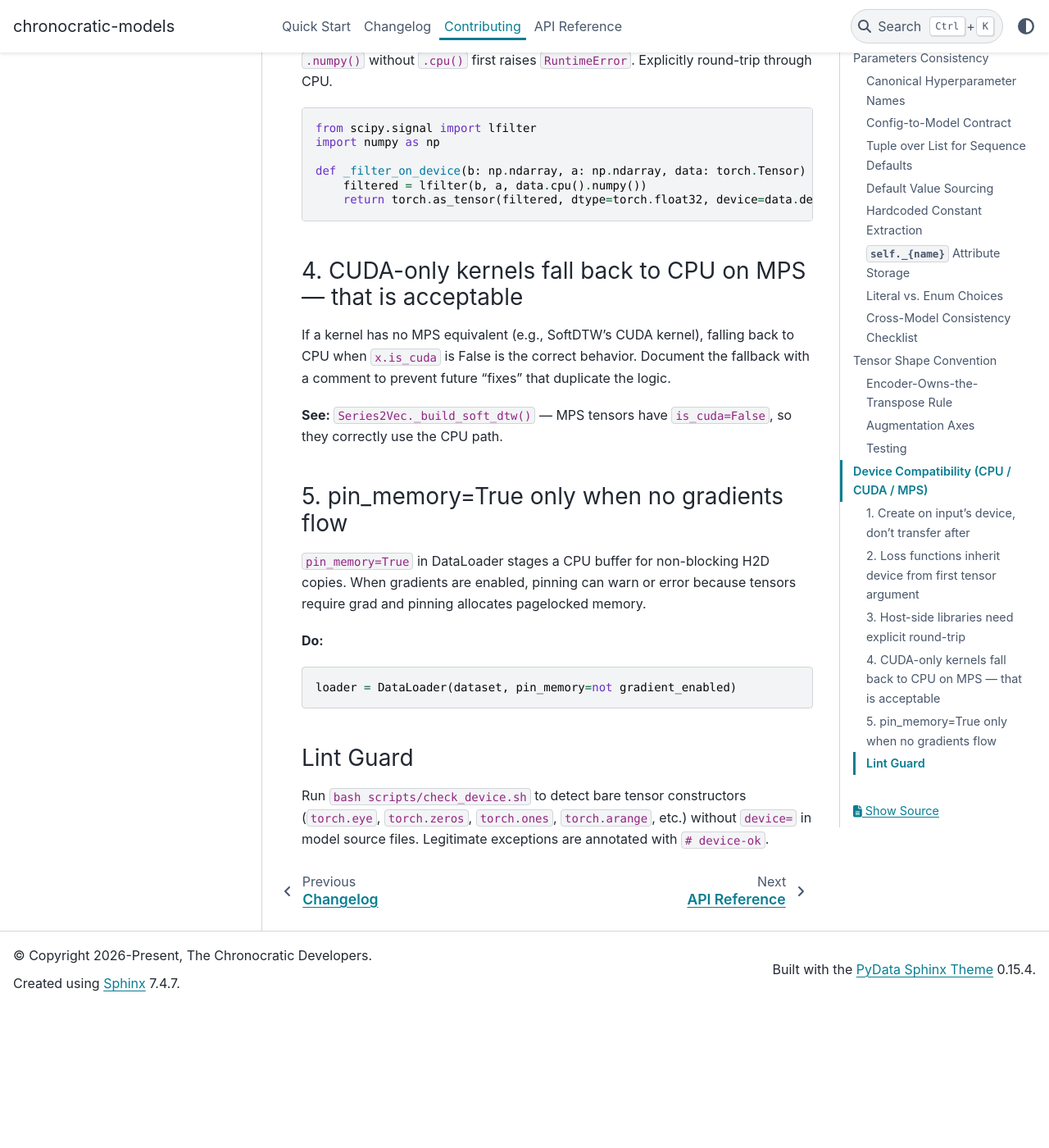
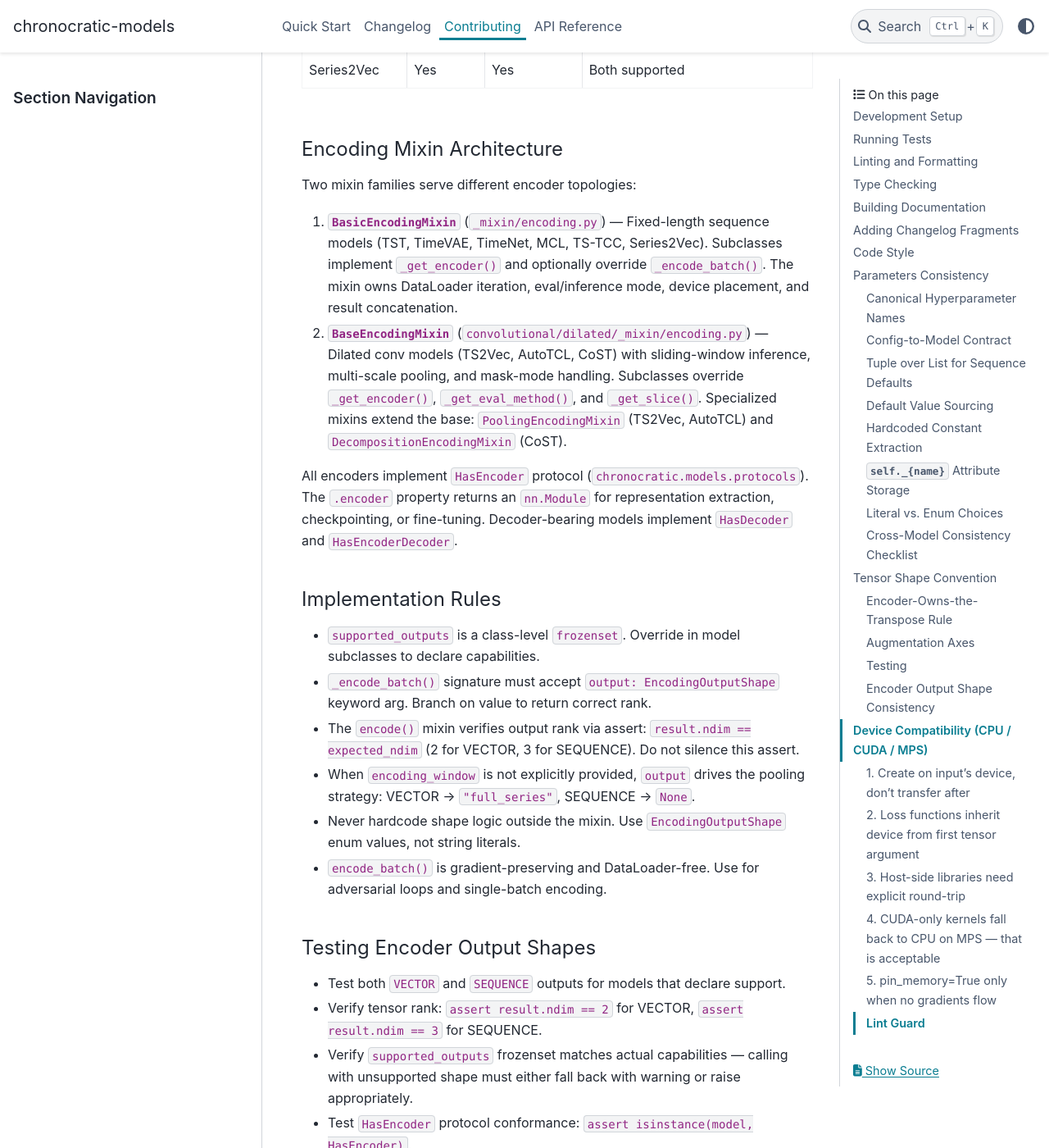
Before and after one commit to chronocratic/chronocratic-models, a Sphinx documentation site: the page built from docs/contributing.md, in a window 1280 px wide and 1400 px high, scrolled down 8980 px. Shown: the whole window at 82% size. Built offline with Sphinx 7.4.7 and the PyData theme 0.15.4, drawn with Linux system fonts in a browser that asks for light colours; the version number could not be read and is left out; before the commit the page ends 10208 px from its top, so only the background shows below that; some of the changed text lies outside the part shown.

Commit message:
docs(contributing): add encoder output shape consistency guide
Add EncodingOutputShape enum documentation, model support matrix,
mixin architecture, implementation rules, and testing guidelines.

```diff
--- a/docs/contributing.md
+++ b/docs/contributing.md
@@ -272,6 +272,59 @@ Augmentation primitives (Scaling, Permutation) operate on the raw `(B, T, C)` da
 
 Always use **asymmetric shapes** (`T != C`) in encoder tests to catch transpose regressions. For example, `torch.randn(4, 50, 3)` for `(B, T, C)` with `T=50` and `C=3` will crash if the encoder drops its transpose, because Conv1d would see 50 channels instead of 3.
 
+### Encoder Output Shape Consistency
+
+All models expose a uniform `encode()` API via encoding mixins. The output shape is controlled by `EncodingOutputShape` (`VECTOR` | `SEQUENCE`), defined in `chronocratic.models.enums.encoding`.
+
+- **`VECTOR`** (`"vector"`): Returns 2-D tensor `(N, D)` — one representation per sample.
+- **`SEQUENCE`** (`"sequence"`): Returns 3-D tensor `(N, T, D)` — one representation per timestep.
+
+The mixin `encode()` and `encode_batch()` methods accept an `output: EncodingOutputShape = EncodingOutputShape.VECTOR` keyword argument. Models that natively produce `(N, T, D)` apply their default reduction (last-step, mean-pool, global average pooling) when `VECTOR` is requested. Models that natively produce flat vectors return a length-1 sequence when `SEQUENCE` is requested.
+
+Each model class declares `supported_outputs: frozenset[EncodingOutputShape]` as a class attribute. This frozenset documents which output shapes the model supports natively without fallback warnings.
+
+#### Model Support Matrix
+
+| Model | VECTOR | SEQUENCE | Notes |
+|---|---|---|---|
+| TS2Vec | Yes | Yes | Both via pooling |
+| CoST | Yes | Yes | Both via feature concatenation |
+| MCL | Yes | No | VECTOR only |
+| TimeNet | Yes | Yes | Both supported |
+| TST | Yes | Yes | Both supported |
+| TimeVAE | Yes | No | VECTOR only |
+| AutoTCL | Yes | Yes | Both via pooling |
+| TCCEncoder | Yes | No | VECTOR only |
+| FCNEncoder | Yes | No | VECTOR only |
+| Series2Vec | Yes | Yes | Both supported |
+
+#### Encoding Mixin Architecture
+
+Two mixin families serve different encoder topologies:
+
+1. **`BasicEncodingMixin`** (`_mixin/encoding.py`) — Fixed-length sequence models (TST, TimeVAE, TimeNet, MCL, TS-TCC, Series2Vec). Subclasses implement `_get_encoder()` and optionally override `_encode_batch()`. The mixin owns DataLoader iteration, eval/inference mode, device placement, and result concatenation.
+
+2. **`BaseEncodingMixin`** (`convolutional/dilated/_mixin/encoding.py`) — Dilated conv models (TS2Vec, AutoTCL, CoST) with sliding-window inference, multi-scale pooling, and mask-mode handling. Subclasses override `_get_encoder()`, `_get_eval_method()`, and `_get_slice()`. Specialized mixins extend the base: `PoolingEncodingMixin` (TS2Vec, AutoTCL) and `DecompositionEncodingMixin` (CoST).
+
+All encoders implement `HasEncoder` protocol (`chronocratic.models.protocols`). The `.encoder` property returns an `nn.Module` for representation extraction, checkpointing, or fine-tuning. Decoder-bearing models implement `HasDecoder` and `HasEncoderDecoder`.
+
+#### Implementation Rules
+
+- `supported_outputs` is a class-level `frozenset`. Override in model subclasses to declare capabilities.
+- `_encode_batch()` signature must accept `output: EncodingOutputShape` keyword arg. Branch on value to return correct rank.
+- The `encode()` mixin verifies output rank via assert: `result.ndim == expected_ndim` (2 for VECTOR, 3 for SEQUENCE). Do not silence this assert.
+- When `encoding_window` is not explicitly provided, `output` drives the pooling strategy: VECTOR → `"full_series"`, SEQUENCE → `None`.
+- Never hardcode shape logic outside the mixin. Use `EncodingOutputShape` enum values, not string literals.
+- `encode_batch()` is gradient-preserving and DataLoader-free. Use for adversarial loops and single-batch encoding.
+
+#### Testing Encoder Output Shapes
+
+- Test both `VECTOR` and `SEQUENCE` outputs for models that declare support.
+- Verify tensor rank: `assert result.ndim == 2` for VECTOR, `assert result.ndim == 3` for SEQUENCE.
+- Verify `supported_outputs` frozenset matches actual capabilities — calling with unsupported shape must either fall back with warning or raise appropriately.
+- Test `HasEncoder` protocol conformance: `assert isinstance(model, HasEncoder)`.
+- Verify `encode_batch()` preserves gradients when `batch_x.requires_grad`: `assert result.requires_grad`.
+
 ## Device Compatibility (CPU / CUDA / MPS)
 
 Code in this library must work correctly on all PyTorch backends. Follow these five rules to ensure cross-device compatibility.
```
